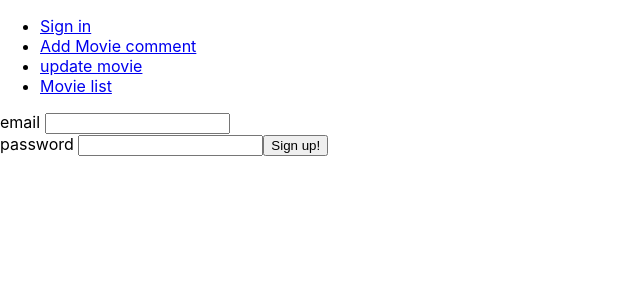
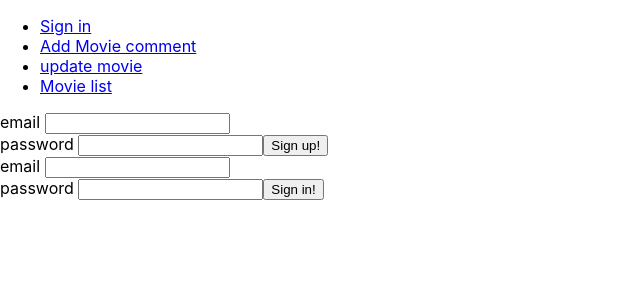
Before and after one commit to PCN23/fromScratchCRUD, a React (Create React App) app: page / in a window 1280 px wide. Shown: the top 300 px of the page, without its empty margins (0-640 px from the left). Built offline with nearby package versions, Linux system fonts and the light colour scheme.

Commit message:
added state

```diff
--- a/src/App.css
+++ b/src/App.css
@@ -36,3 +36,8 @@
     transform: rotate(360deg);
   }
 }
+
+.forms {
+  border: 4px, solid salmon;
+
+}
--- a/src/AuthPage.js
+++ b/src/AuthPage.js
@@ -1,8 +1,16 @@
-import React from 'react';
+import { useState } from 'react';
 
+
+
+//after making form, we need to make state, something that we expect to change.
 export default function AuthPage() {
+  const [email, setEmail] = useState ('');
+  const [password, setPassword] = useState ('');
+
+
+
   return (
-    <div>
+    <div className='forms'>
       <form>
         <lable> email <input type="email"/>
         </lable>
@@ -12,6 +20,16 @@ export default function AuthPage() {
         </lable>
         <button>Sign up!</button>
       </form>
+      <form>
+        <lable> email <input type="email"/>
+        </lable>
+      </form>
+      <form>
+        <lable> password <input type="password"/>
+        </lable>
+        <button>Sign in!</button>
+      </form>
+
 
 
     </div>
```
